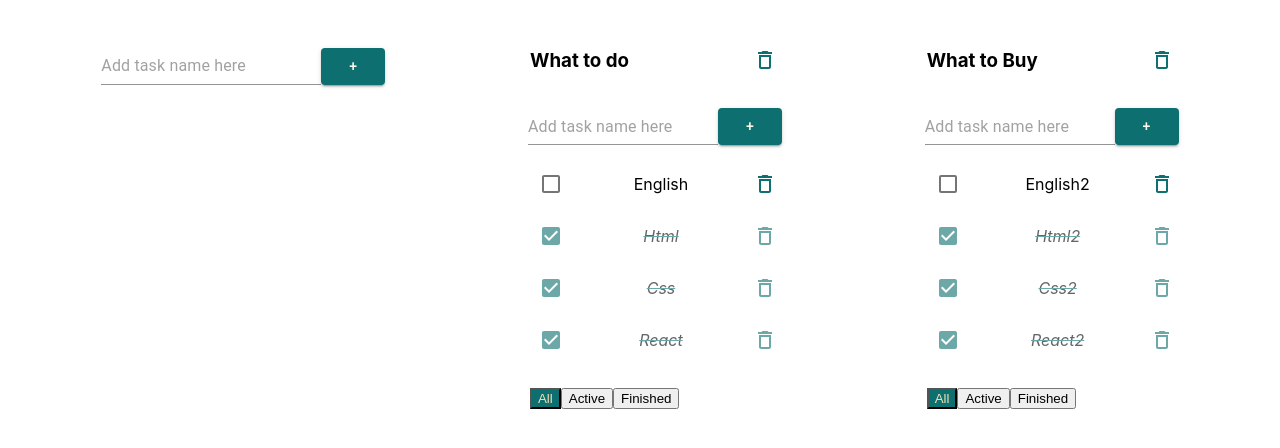
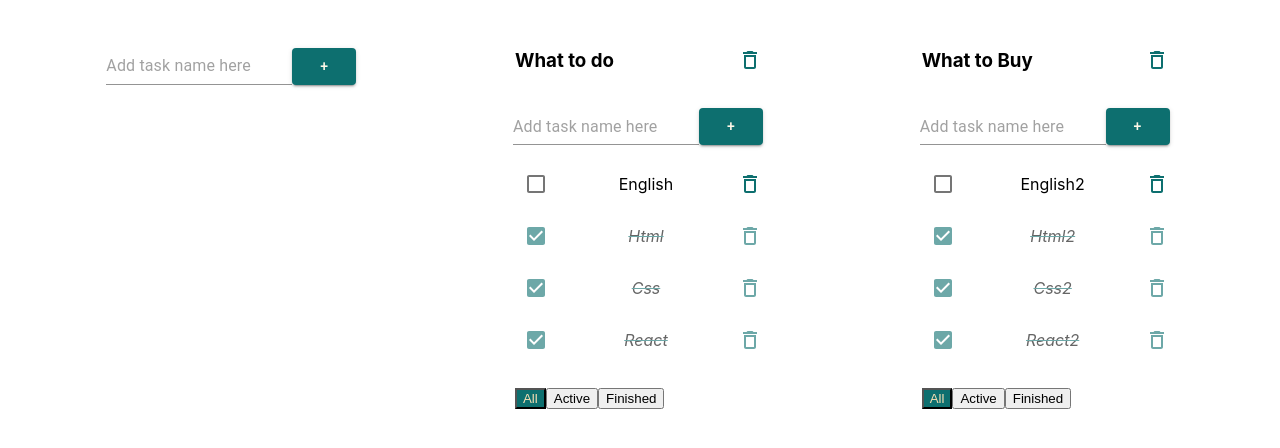
Before and after one commit to Alonasa/todoFinal, a React (Create React App) app: page / in a window 1280 px wide. Shown: the top 448 px of the page. Built offline with nearby package versions, Linux system fonts and the light colour scheme.

Commit message:
fix addItem sizу

```diff
--- a/src/AddItemForm.tsx
+++ b/src/AddItemForm.tsx
@@ -32,8 +32,8 @@ const AddItemForm = (props: propsType) => {
 	setTitle(e.currentTarget.value)
   }
   return (
-	  <Box mt={10} mb={10}>
-		<Grid container spacing={2} direction={'row'} wrap={"wrap"}>
+	  <Box mt={10} mb={10} width={250}>
+		<Grid container xs={12} spacing={2} direction={'row'} wrap={"wrap"}>
 		  <Grid container direction={'row'} wrap={'nowrap'}>
 			<Input
 			  value={title}
```
